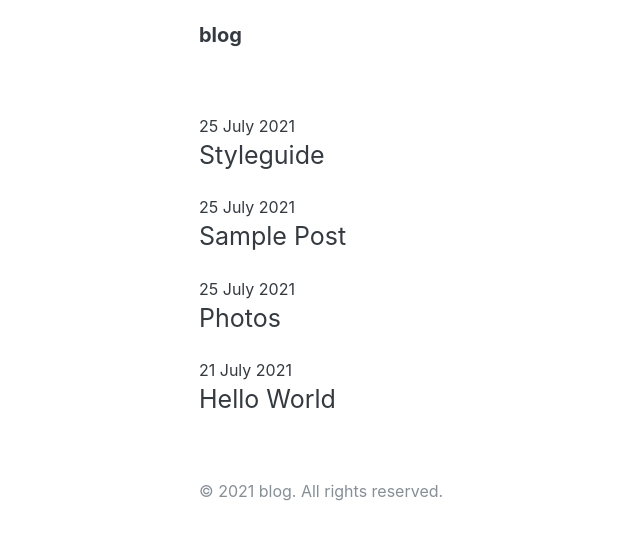
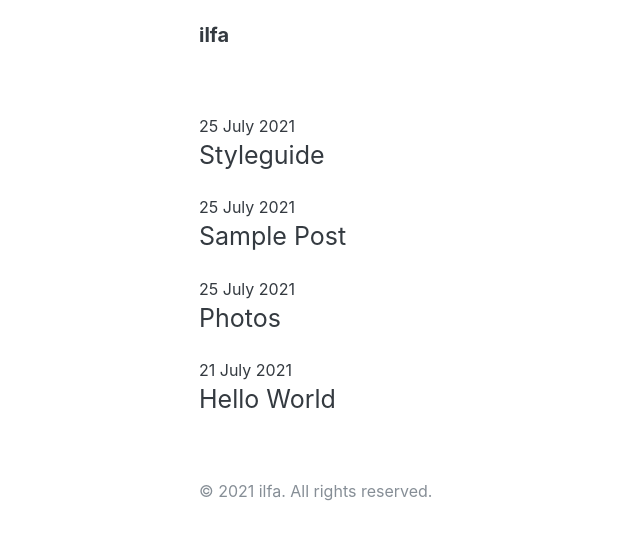
Before and after one commit to mhmdilfaj/www, a Jekyll site: the page built from index.html, in a window 1280 px wide. Shown: the top 540 px of the page, without its empty margins (165-805 px from the left). Built offline with Jekyll 4.4.1, drawn with Linux system fonts in a browser that asks for light colours.

Commit message:
Update _config.yml

```diff
--- a/_config.yml
+++ b/_config.yml
@@ -1,6 +1,6 @@
-title: blog
-description: simple jekyll blog
-baseurl: /blog
+title: ilfa
+description: Personal website
+baseurl: /www
 permalink: pretty
 plugins:
   - jekyll-seo-tag
```
